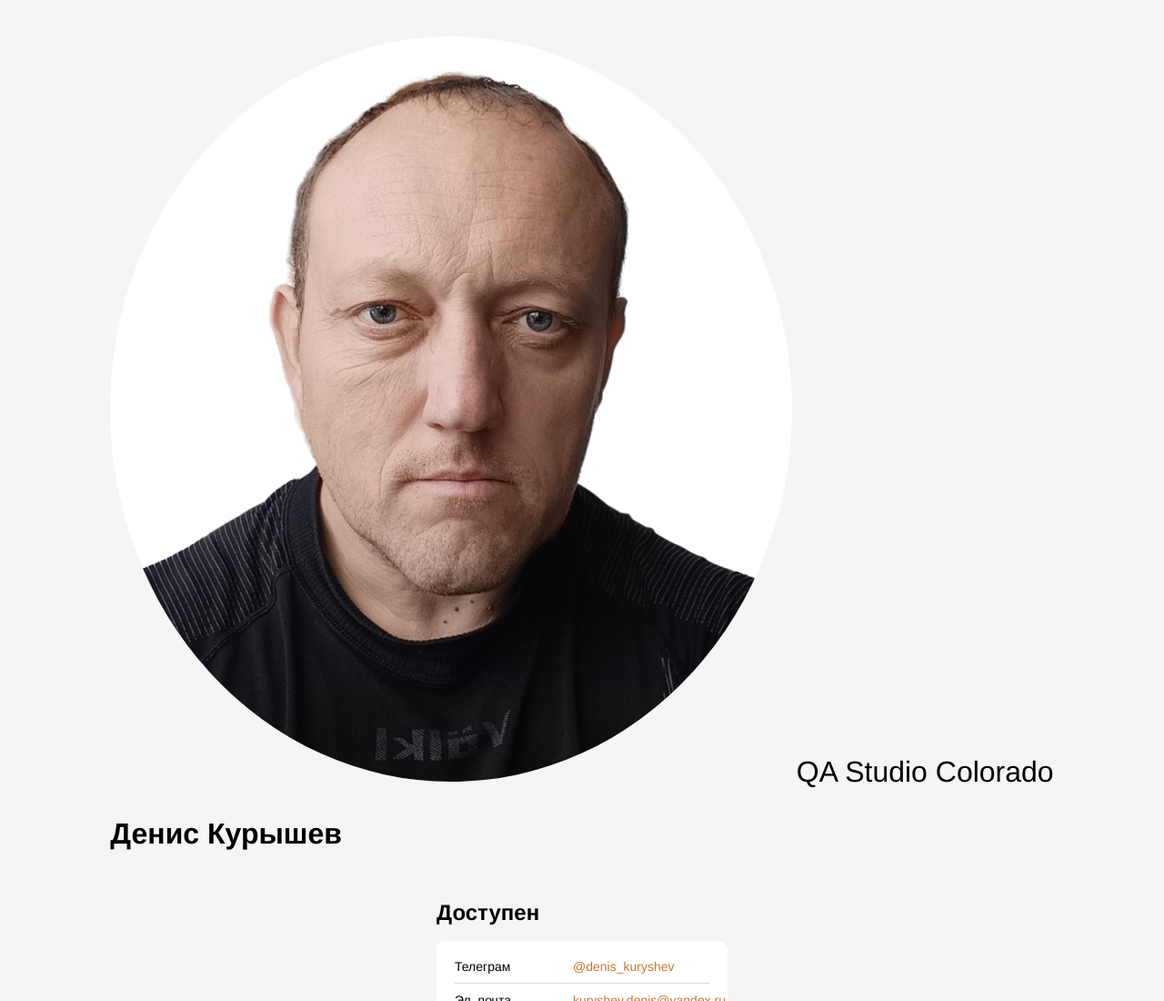
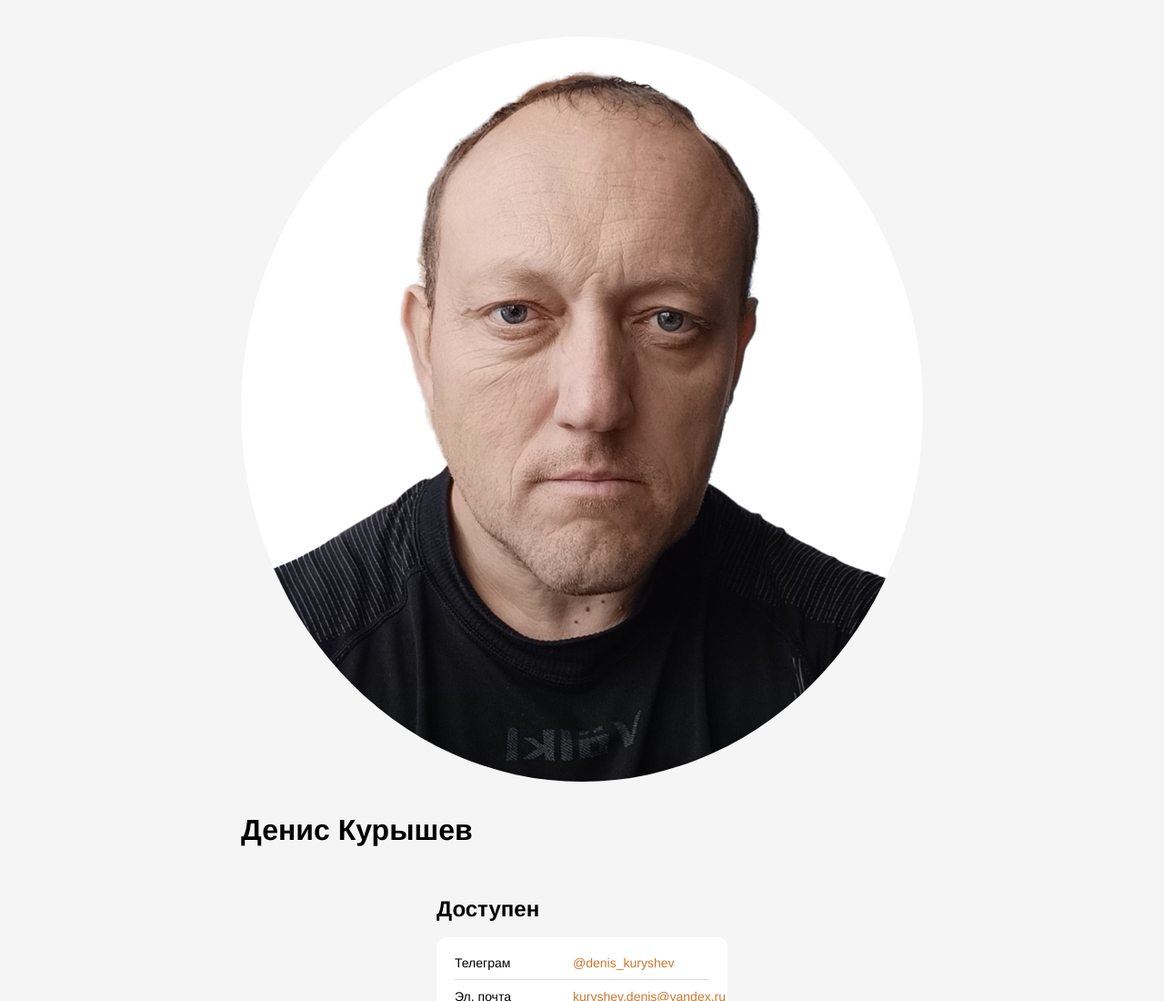
Before and after one commit to KuryshevDV/cv, a plain HTML site: page index.html in a window 1280 px wide. Shown: the top 1100 px of the page at 91% size. Drawn offline with Linux system fonts and the light colour scheme.

Commit message:
Update index.html

```diff
--- a/index.html
+++ b/index.html
@@ -11,7 +11,6 @@
   <body>
     <header class="header">
       <img src="./avatar.png" alt="avatar" class="header__avatar" />
-      <p1 class="header__title">QA Studio Colorado</p1>
       <h1 class="header__title">Денис Курышев</h1>
     </header>
     <main>
```
